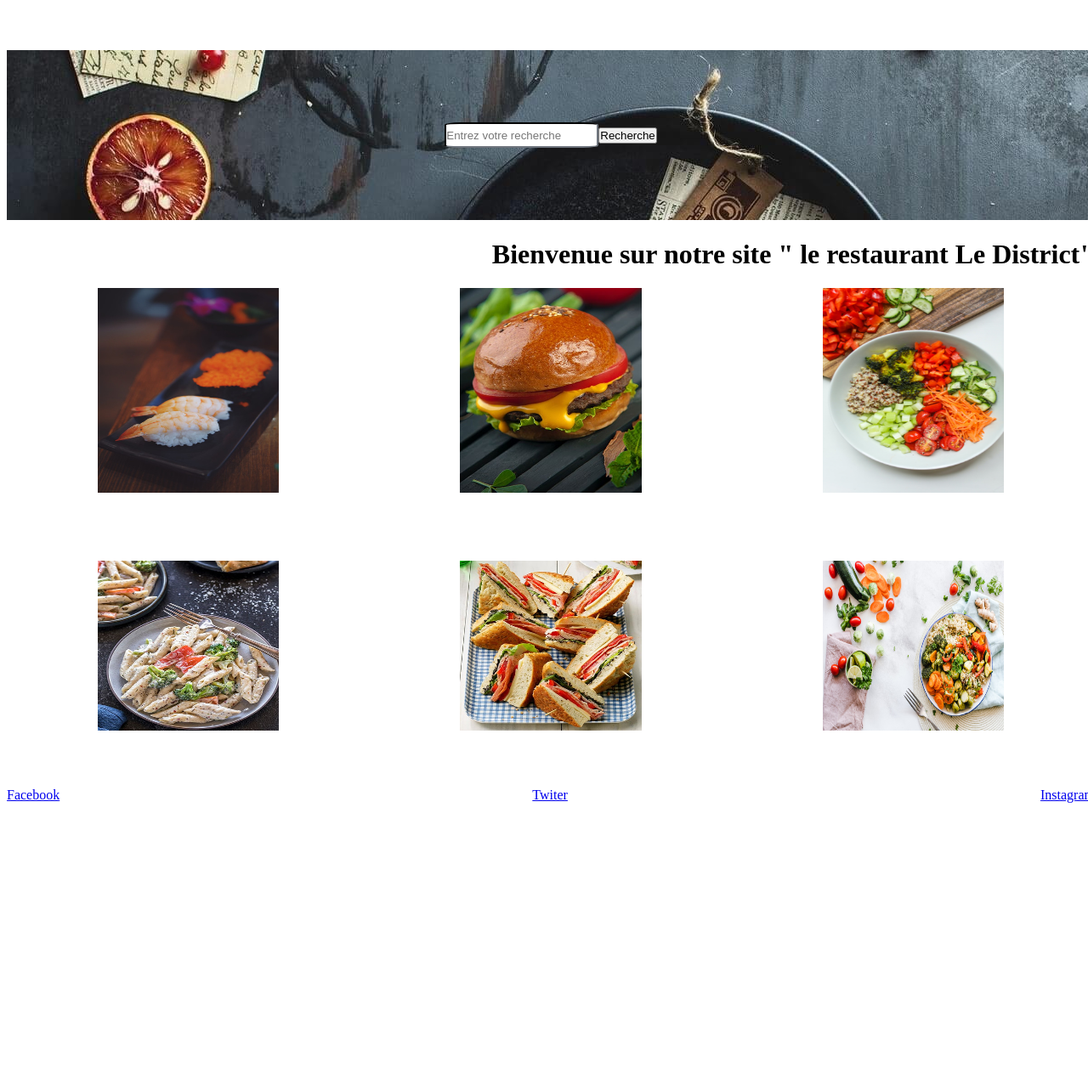
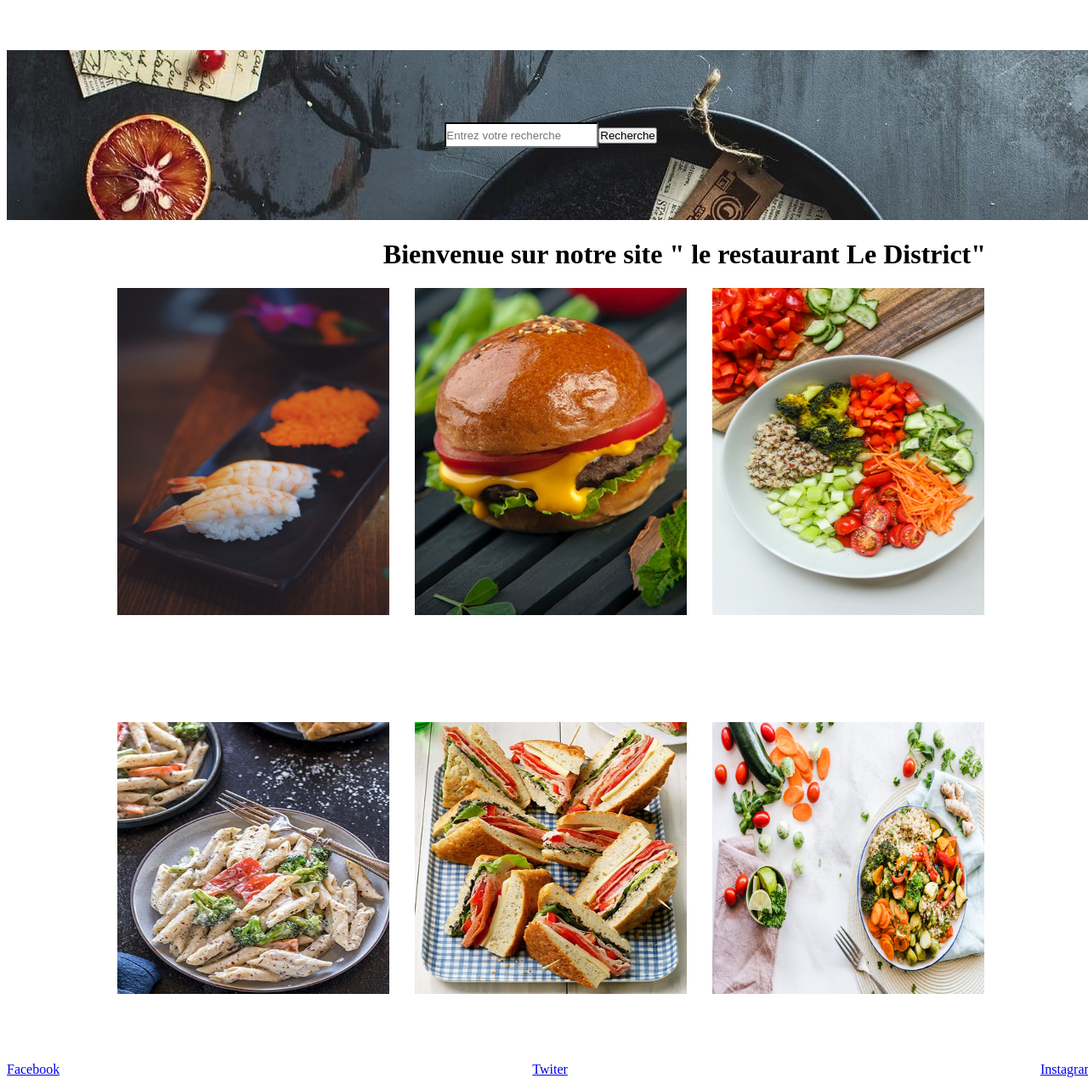
Before and after one commit to heidi-gouider/heidi, a PHP site: page /HTML/index.html in a window 1280 px wide. Shown: the part 107-1383 px from the top of the page at 85% size. Before the commit the page ends 1052 px from the top, so only its background shows below. Run offline with PHP 8.4, Linux system fonts and the light colour scheme.

Commit message:
modif du grid css page accueil

```diff
--- a/FRONT/STATIQUE/CSS/style.css
+++ b/FRONT/STATIQUE/CSS/style.css
@@ -1,11 +1,12 @@
 /* Les liens internes et externes seront différenciés
 Utiliser la pseudo classe focus pour les utilisateurs qui naviguent au clavier
 -> tab : l'élément passe en surbrillance par exemple */
-*{
+* {
     margin: o;
     padding: 0;
 
 }
+
 body {
     width: 100%;
     /* margin: o;
@@ -208,6 +209,7 @@ section {
     /* aninition de l'image de fond , apparition de la gauche */
     animation: slideRight 3s;
 }
+
 /* animation sur l'image de fond */
 
 /* @keyframes slideRight {
@@ -224,7 +226,7 @@ section {
 #recherche {
     height: 15%;
     border-color: #242629;
-    border-radius: 10%;
+    /* border-radius: 10%; */
     cursor: pointer;
 
 }
@@ -234,7 +236,7 @@ section {
 } */
 
 .change image {
-	display: none;
+    display: none;
 }
 
 /* .change video {
@@ -249,37 +251,44 @@ iframe {
 }
 
 h1 {
+    padding-right: 10%;
     text-align: end;
+
 }
 
 /********** LES CATEGORIES *************/
-.grille{
+.grille {
+    max-width: 1300px;
+    width: 80%;
+    /* la grille va prendre la valeur de tous les éléments */
+    height: auto;
+    /* je centre la grille */
+    margin: auto;
     display: grid;
-    /* grid-template-rows: repeat(2); */
-    grid-template-columns: repeat(3, 1fr);
-
-    /* grid-row: 1; */
-    /* grid-column: 3; */
-
+    /* je crée le nombre de colonnes en fonction de la largeur de mon élélément */
+    grid-template-columns: repeat(auto-fill, 320px);
+    /* grid-template-columns: repeat(3, 1fr); */
+    justify-content: center;
+    gap: 30px;
 }
 
-.grille img{
-    width: 50%;
-    height: 75%;
-    justify-self: center;
+.grille img {
+    width: 100%;
+    height: 80%;
+    /* justify-self: center;
     justify-content: center;
-    transition: all;
+    transition: all; */
+}
 
-
-}
-.grille img:hover{
+.grille img:hover {
     width: 70px;
     /* height: 50px; */
 }
 
-#i1{
+#i1 {
     grid-row: 1;
 }
+
 /* #i2{
     grid-row: 2;
 } */
```
